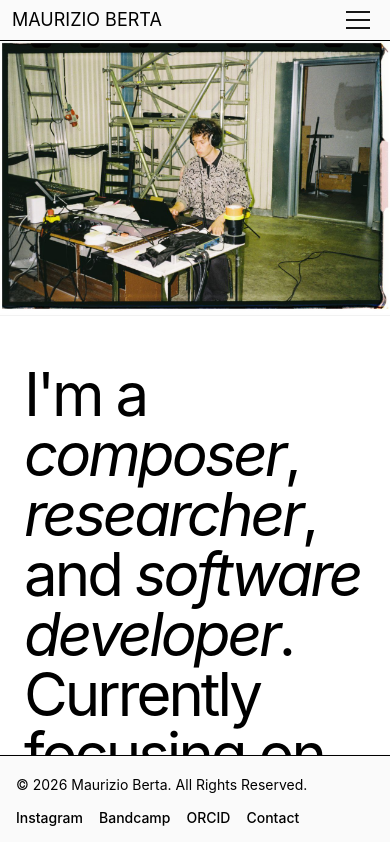
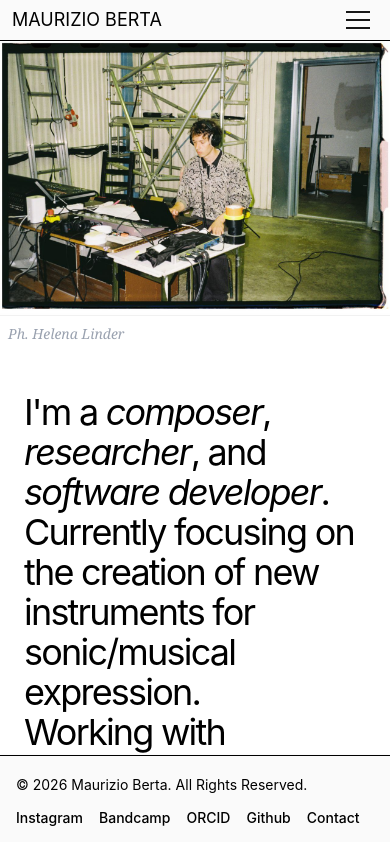
Before and after one commit to mauriziobrt/mauriziobrt.github.io, a SvelteKit app: page /about in a window 390 px wide. Shown: the top 842 px of the page. Built offline with nearby package versions, Linux system fonts and the light colour scheme.

Commit message:
favicon and fixed about

```diff
--- a/src/routes/Footer.svelte
+++ b/src/routes/Footer.svelte
@@ -17,6 +17,9 @@
             <a href="https://orcid.org/0009-0002-8926-3984" class="hover:underline me-4 md:me-6">ORCID</a>
         </li>
         <li>
+            <a href="https://github.com/mauriziobrt/" class="hover:underline me-4 md:me-6">Github</a>
+        </li>
+        <li>
             <a href="https://www.kth.se/profile/mberta" class="hover:underline">Contact</a>
         </li>
     </ul>
--- a/src/routes/about/+page.svelte
+++ b/src/routes/about/+page.svelte
@@ -1,10 +1,22 @@
-
 <body class="h-screen relative">
-    <img class="max-h-1/2 md:max-h-[50vh] object-center mx-auto" src="/photo_2025-08-13 20.00.15.jpeg" />
-    <!-- <div class="text-right block italic text-gray-400 font-serif px-6">Locus Solus live@Reaktorhallen <br> March, 2026</div> -->
+  <div class="mx-auto max-h-1/2 md:max-h-[50vh] w-fit">
+    <img
+      class="max-h-1/2 md:max-h-[50vh] object-center block"
+      src="/photo_2025-08-13 20.00.15.jpeg"
+      alt="Locus Solus live at Reaktorhallen"
+    />
+    <p class="px-2 text-left italic text-gray-400 font-serif text-sm mt-2">
+      Ph. Helena Linder
+    </p>
+  </div>
 </body>
-<div class="py-12 px-6 text-6xl tracking-tighter text-left">
-    I'm a <i>composer</i>, <i>researcher</i>, and <i>software developer</i>. <br>
-    Currently focusing on the creation of new instruments for sonic/musical expression. <br>
-    Working with <i>machine learning</i> in music and <i>computer-assisted composition</i>.
+<div
+    class="py-12 px-6 md:text-5xl lg:text-6xl tracking-tighter text-left text-4xl"
+>
+    I'm a <i>composer</i>, <i>researcher</i>, and <i>software developer</i>.
+    <br />
+    Currently focusing on the creation of new instruments for sonic/musical expression.
+    <br />
+    Working with <i>machine learning</i> in music and
+    <i>computer-assisted composition</i>.
 </div>
```
Also changed, not shown: src/lib/assets/favicon.svg, static/favicon.svg (added).
